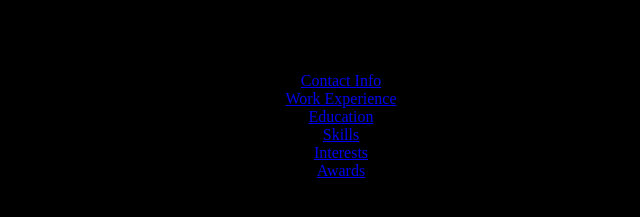
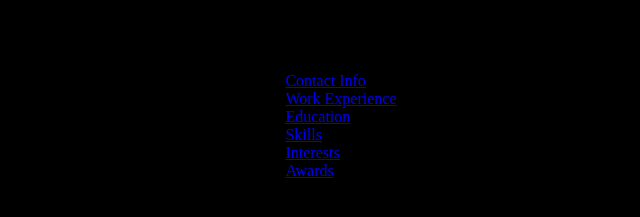
Before and after one commit to tapscodes/FirstSite, a plain HTML site: page index.html in a window 1280 px wide. Shown: the part 407-624 px from the top of the page, without its empty margins (319-959 px from the left). Drawn offline with Linux system fonts and the light colour scheme.

Commit message:
Centered Lists

```diff
--- a/css/style.css
+++ b/css/style.css
@@ -19,10 +19,12 @@ h5
 ul
 {
     text-align: center;
+    display: table;
+    margin:0 auto;
 }
 li
 {
-    text-align: center;
+    text-align: left;
 }
 img
 {
```
